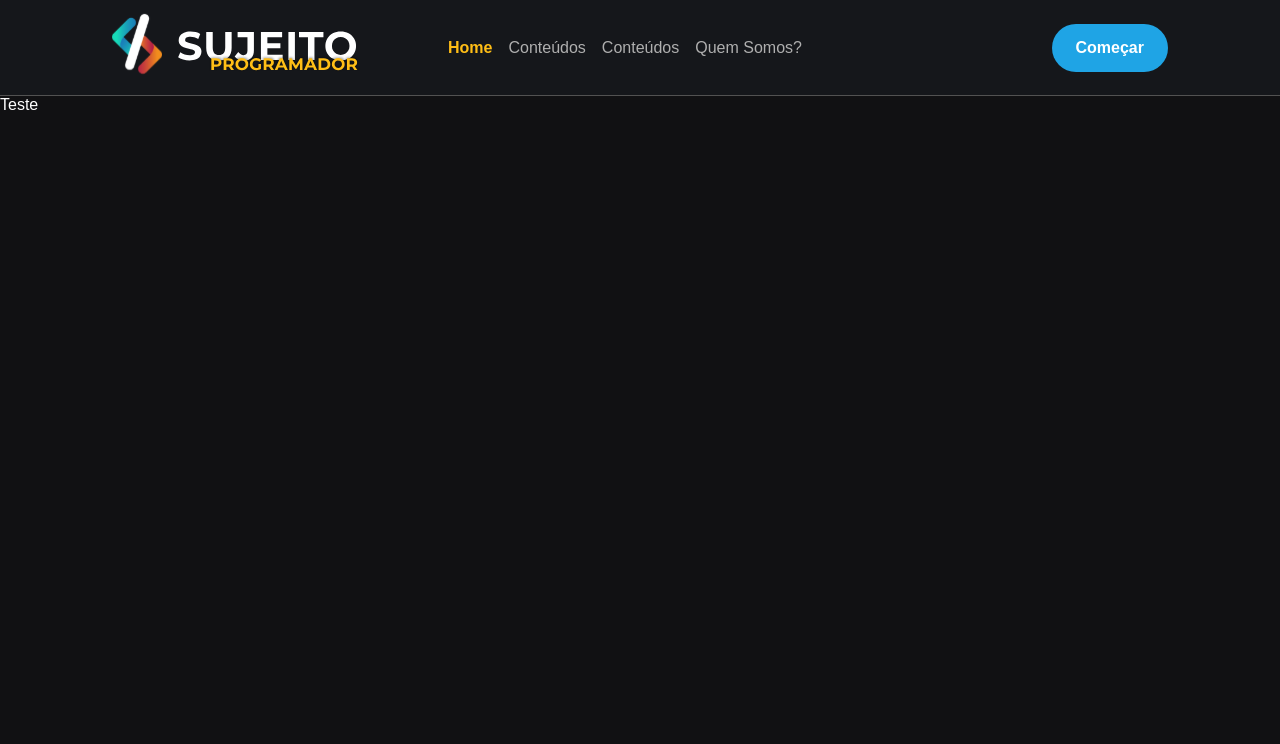
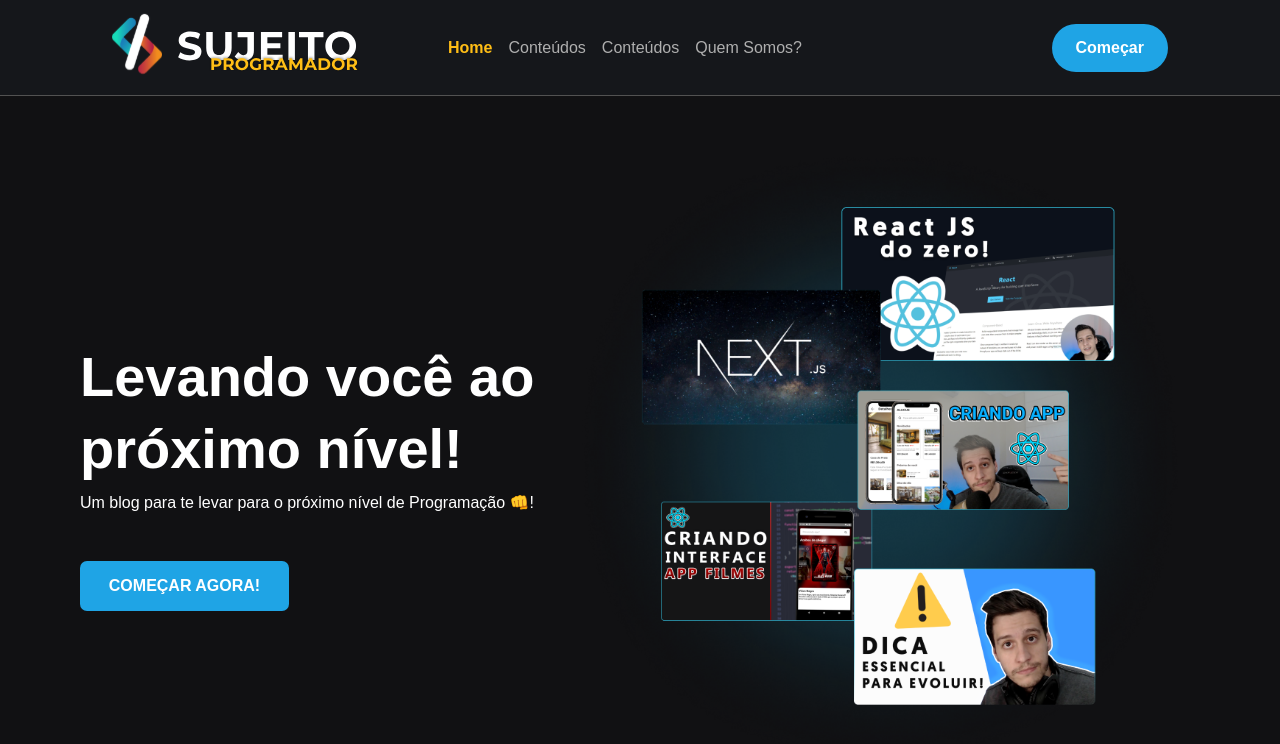
Before and after one commit to douglasfdev/blog, a Next.js app: page / in a window 1280 px wide. Shown: the top 744 px of the page. Built offline with nearby package versions, Linux system fonts and the light colour scheme.

Commit message:
feat: initial Home page styling and populate it HTML

```diff
--- a/src/pages/index.tsx
+++ b/src/pages/index.tsx
@@ -1,17 +1,33 @@
-import Head from 'next/head'
+import Head from 'next/head';
+import styles from '../styles/home.module.scss'
 
 export default function Home(): JSX.Element {
   return (
     <>
       <Head>
-        <title>Blog</title>
+        <title>Apaixonado por Tecnolongia - Douglas F</title>
         <meta name="description" content="Generated by create next app" />
         <meta name="viewport" content="width=device-width, initial-scale=1" />
         <link rel="icon" href="/favicon.ico" />
       </Head>
-      <main>
-        Teste
+      <main className={styles.container}>
+        <div className={styles.containerHeader}>
+          <section className={styles.ctaText}>
+            <h1>Levando você ao próximo nível!</h1>
+            <span>Um blog para te levar para o próximo nível de Programação 👊!</span>
+            <a>
+              <button>
+                COMEÇAR AGORA!
+              </button>
+            </a>
+          </section>
+
+            <img
+              src="/images/banner-conteudos.png"
+              alt="conteúdoes sujeito programador"
+            />
+        </div>
       </main>
     </>
-  )
+  );
 }
--- /dev/null
+++ b/src/styles/home.module.scss
@@ -0,0 +1,46 @@
+.container{
+  display: block;
+}
+
+.containerHeader{
+  min-height: calc(100vh - 5rem);
+  margin: 0 auto;
+  max-width: 1120px;
+  display: flex;
+  align-items: center;
+  justify-content: space-between;
+
+  img{
+    max-width: 640px;
+  }
+
+
+}
+
+.ctaText{
+  max-width: 600px;
+
+  h1{
+    font-size: 3.5rem;
+    line-height: 4.5rem;
+    font-weight: 900;
+    margin: 2.5rem 0 0 0;
+    color: var(--white);
+  }
+
+  span {
+    font-size: 1rem;
+    line-height: 2.25rem;
+    color: var(--white);
+  }
+
+  button {
+    background-color: var(--blue-900);
+    border: 0;
+    padding: 1rem 1.8rem;
+    margin: 2.5rem 0 0 0;
+    border-radius: 7px;
+    color: var(--white);
+    font-weight: 600;
+  }
+}
```
